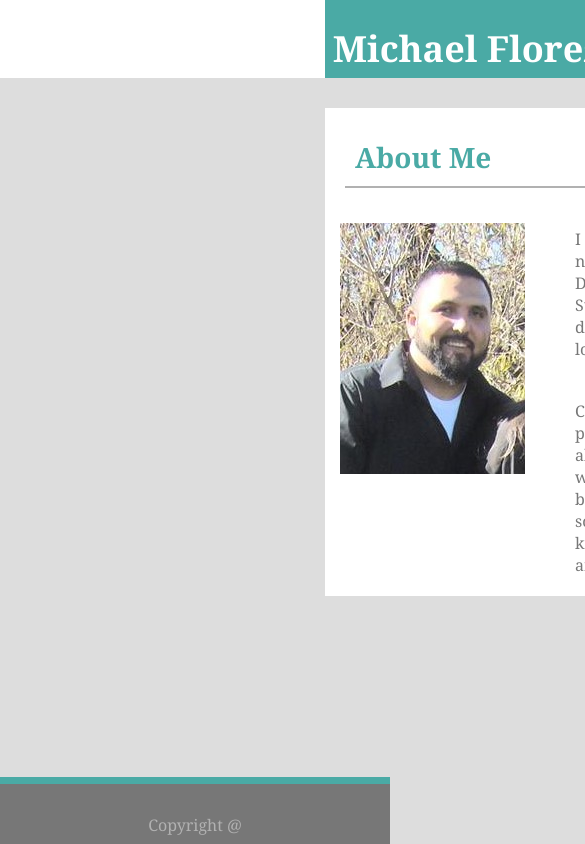
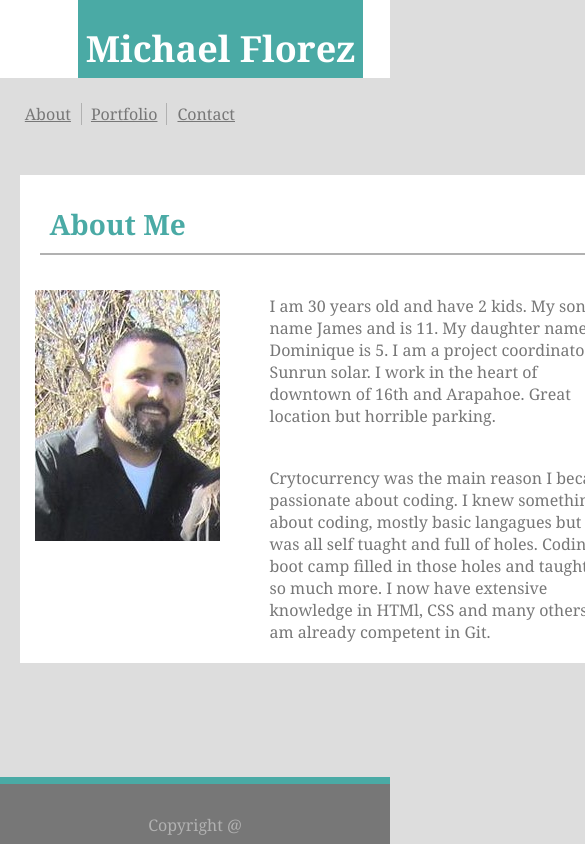
Before and after one commit to mflorez31/Responsive-Portfolio, a plain HTML site: page index.html in a window 390 px wide. Shown: the top 844 px of the page, 585 px wide, since content can reach past the window. Drawn offline with Linux system fonts and the light colour scheme.

Commit message:
added media

```diff
--- a/assets/CSS/style.css
+++ b/assets/CSS/style.css
@@ -18,15 +18,13 @@ Div.Top {
     background-color: #ffffff;
     width: 100%;
     height: 78px;
-    min-width: 1000px;
 }
 
 header {
     background-color: #4aaaa5;
     color: #ffffff;
     float: left;
-    margin-left: 325px;
-    margin-right: 100px;
+    margin-left: 20%;
     width: 285px;
     text-align: center;
     height: 78px;
@@ -38,7 +36,7 @@ header {
 Div.Mid {
     float: left;
     height: auto;
-    margin: 30px 325px 90px 325px;
+    margin: 30px 20% 90px 20%;
     background-color: #ffffff;
     min-width: 700px;
     width: 700px;
@@ -131,3 +129,20 @@ input {
 textarea {
     width: 100%;
 }
+
+@media screen and (max-width: 980px) {
+
+}
+
+@media screen and (max-width: 768px) {
+Div.Mid {
+    width: 650px;
+    margin: 5%;
+}
+
+}
+
+@media screen and (min-width: 640px) {
+
+
+}
```
